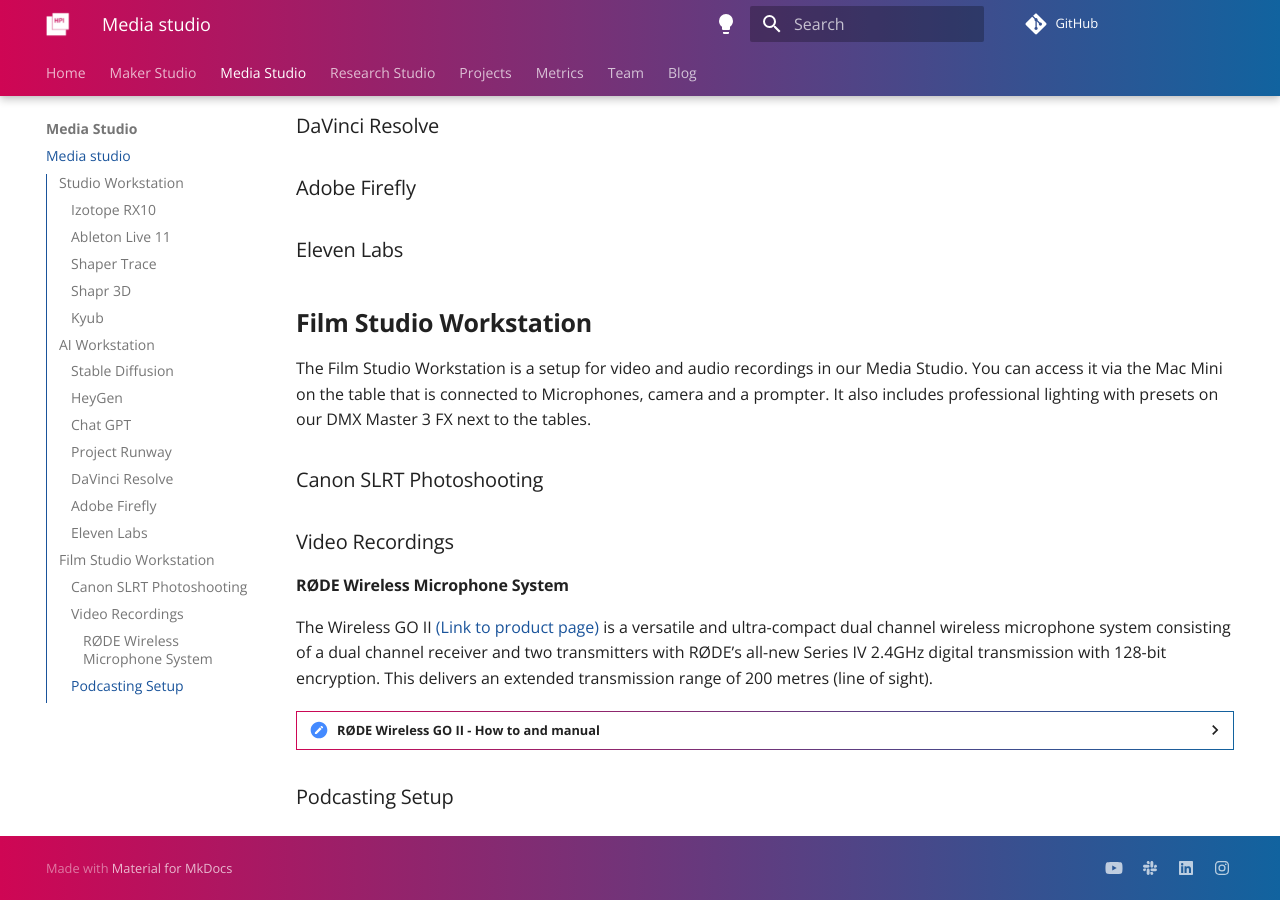
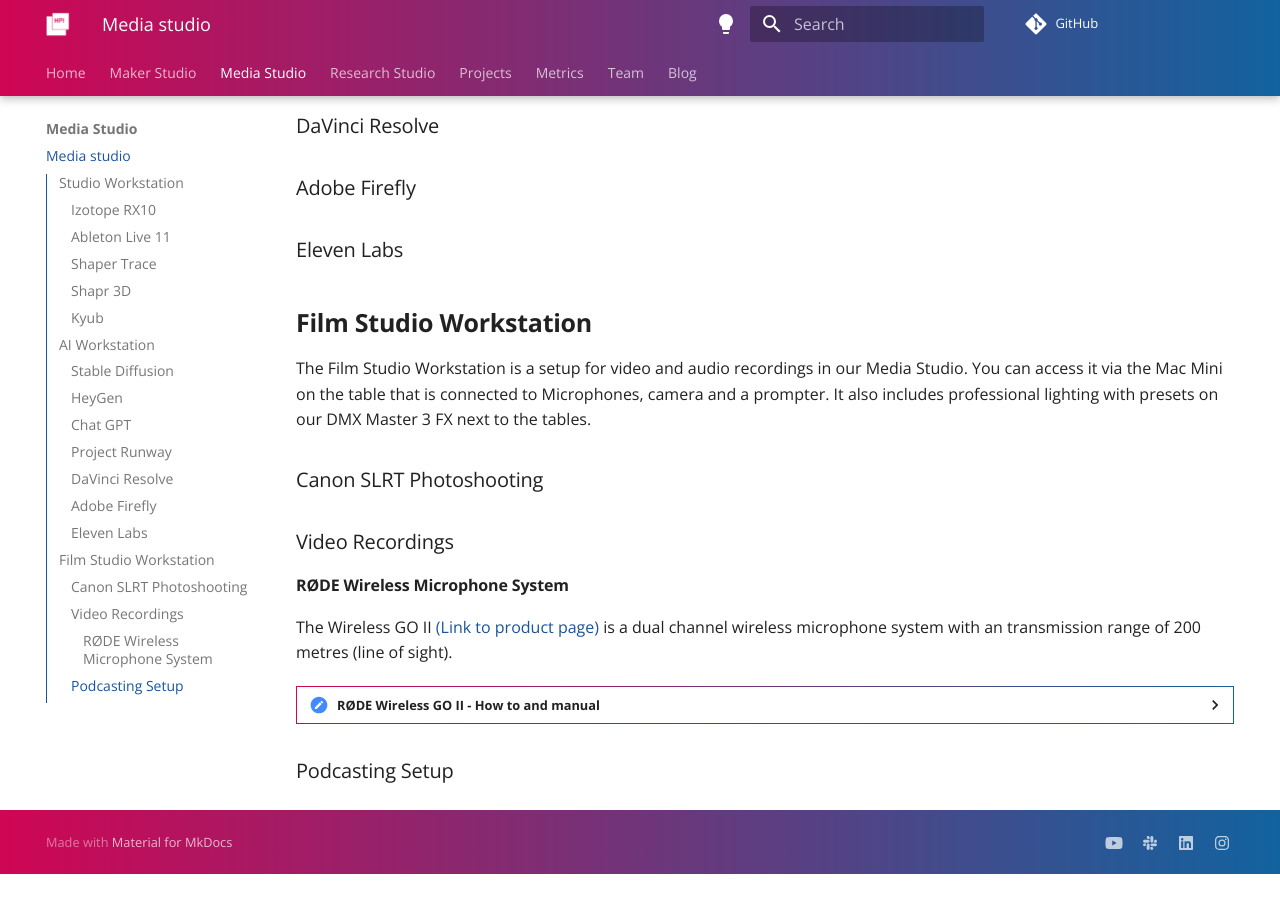
Before and after one commit to makeruniverse/docs, an MkDocs documentation site: the page built from docs/studios/media-studio.md, in a window 1280 px wide and 900 px high, scrolled down 1058 px. Built offline with MkDocs 1.6.1 and Material for MkDocs 9.7.7, drawn with Linux system fonts in a browser that asks for light colours; comment, search, counter and statistics services are not loaded; after the commit the page ends 1932 px from its top, so only the background shows below that.

Commit message:
Updated Mic

```diff
--- a/docs/studios/media-studio.md
+++ b/docs/studios/media-studio.md
@@ -44,14 +44,14 @@
 
 #### RØDE Wireless Microphone System
 
-The Wireless GO II [(Link to product page)](https://rode.com/en/user-guides/wireless-go-ii){target="_blank"} is a versatile and ultra-compact dual channel wireless microphone system consisting of a dual channel receiver and two transmitters with RØDE’s all-new Series IV 2.4GHz digital transmission with 128-bit encryption. This delivers an extended transmission range of 200 metres (line of sight).
+The Wireless GO II [(Link to product page)](https://rode.com/en/user-guides/wireless-go-ii){target="_blank"} is a dual channel wireless microphone system with an transmission range of 200 metres (line of sight).
 
 ??? "RØDE Wireless GO II - How to and manual"
 
     To switch on, press and hold the power button of the receiver and the required transmitter (one or both) for three seconds. Tthe transmitters will pair automatically with the receiver. If the transmitters cannot establish a connection to the receiver, the blue "∞" button on the transmitters lights up. To pair the transmitter with the receiver again,press the '∞' button on the receiver for three seconds. After this, switch the transmitter on again using the power button.<br />
     To disconnect a transmitter from the receiver, select the transmitter to be disconnected using the pairing or channel button and hold this button for three seconds.
 
-    ![RØDE Wireless GO II Receiver](../mediaassets/tools/rode_receiver.png){: style="width:50%;"} <br />
+    ![RØDE Wireless GO II Receiver](../mediaassets/tools/rode_receiver.png){: style="width:75%;"} <br />
 
     <b>Receiver:</b>
 
@@ -63,7 +63,7 @@
     <b>6</b> Pair Button / Channel Selection <br />
     <b>7</b> Merged / Split Mode Selector <br /><br />
 
-    ![RØDE Wireless GO II Transmitter](../mediaassets/tools/rode_transmitter.png){: style="width:50%;"} <br />
+    ![RØDE Wireless GO II Transmitter](../mediaassets/tools/rode_transmitter.png){: style="width:75%;"} <br />
 
     <b>Transmitter:</b>
 
@@ -77,7 +77,7 @@
     You can decide whether you want to record in "Merged" or "Split" mode. In "Split" mode, both channels are recorded as separate audio tracks. You can tell that "Split" mode is switched on by the presence of two output levels. The individual audio tracks can be edited in post-production.<br />
     Split mode is particularly suitable for interviews with two people, as each audio track is recorded separately and can be edited. In "Merged" mode, the receiver combines the recordings into one audio track. To use the different modes, press the two buttons on the receiver simultaneously.
 
-    ![RØDE Wireless GO II Merge-Split](../mediaassets/tools/rode_merge-split.png){: style="width:50%;"} <br /><br />
+    ![RØDE Wireless GO II Merge-Split](../mediaassets/tools/rode_merge-split.png){: style="width:75%;"} <br /><br />
 
     <iframe width="560" height="315" src="https://www.youtube.com/embed/F-Iny4IdEeI?si=RQ9tP3fXkRnIlnK_" title="YouTube video player" frameborder="0" allow="accelerometer; autoplay; clipboard-write; encrypted-media; gyroscope; picture-in-picture; web-share" referrerpolicy="strict-origin-when-cross-origin" allowfullscreen></iframe>
 
```
